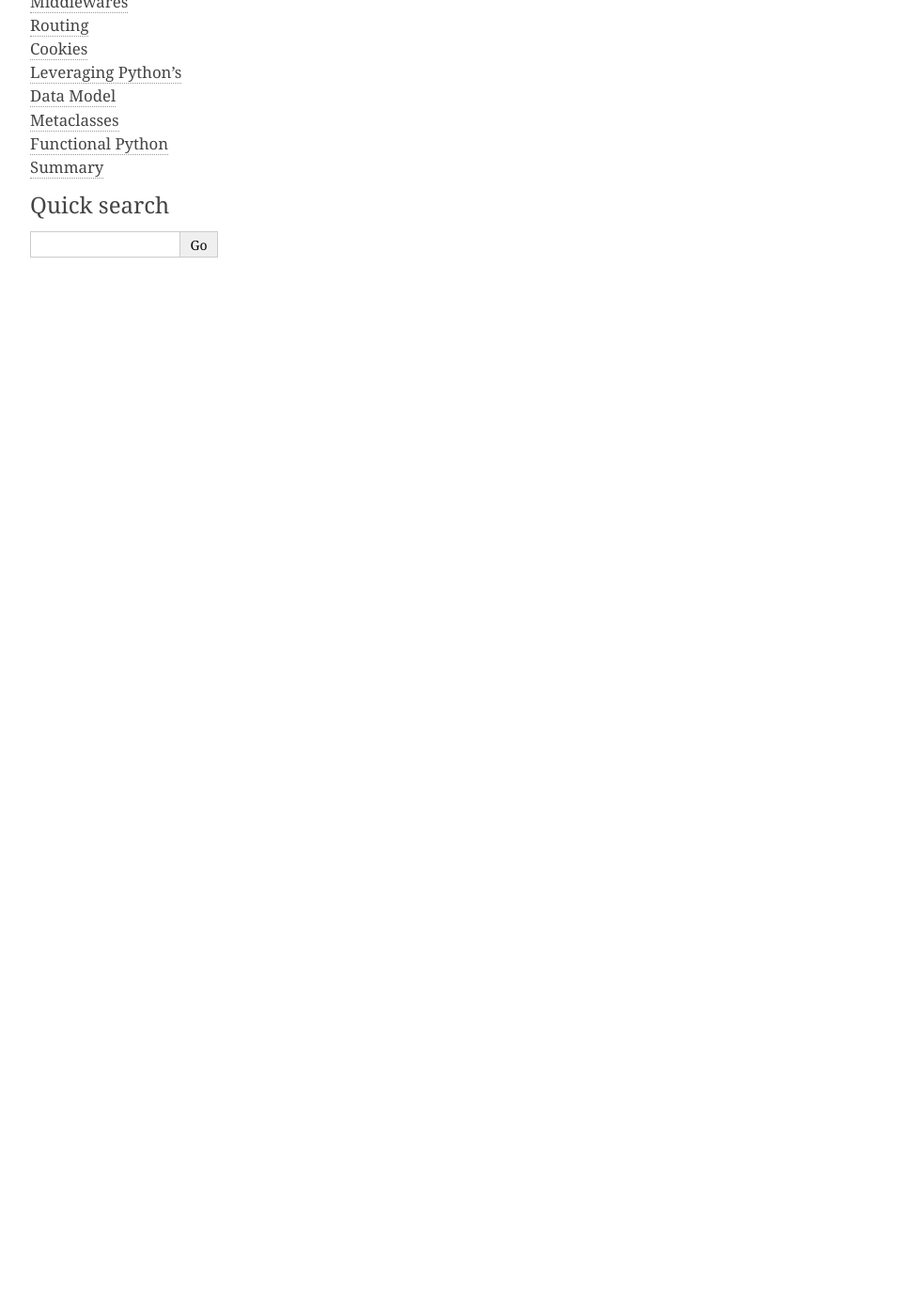
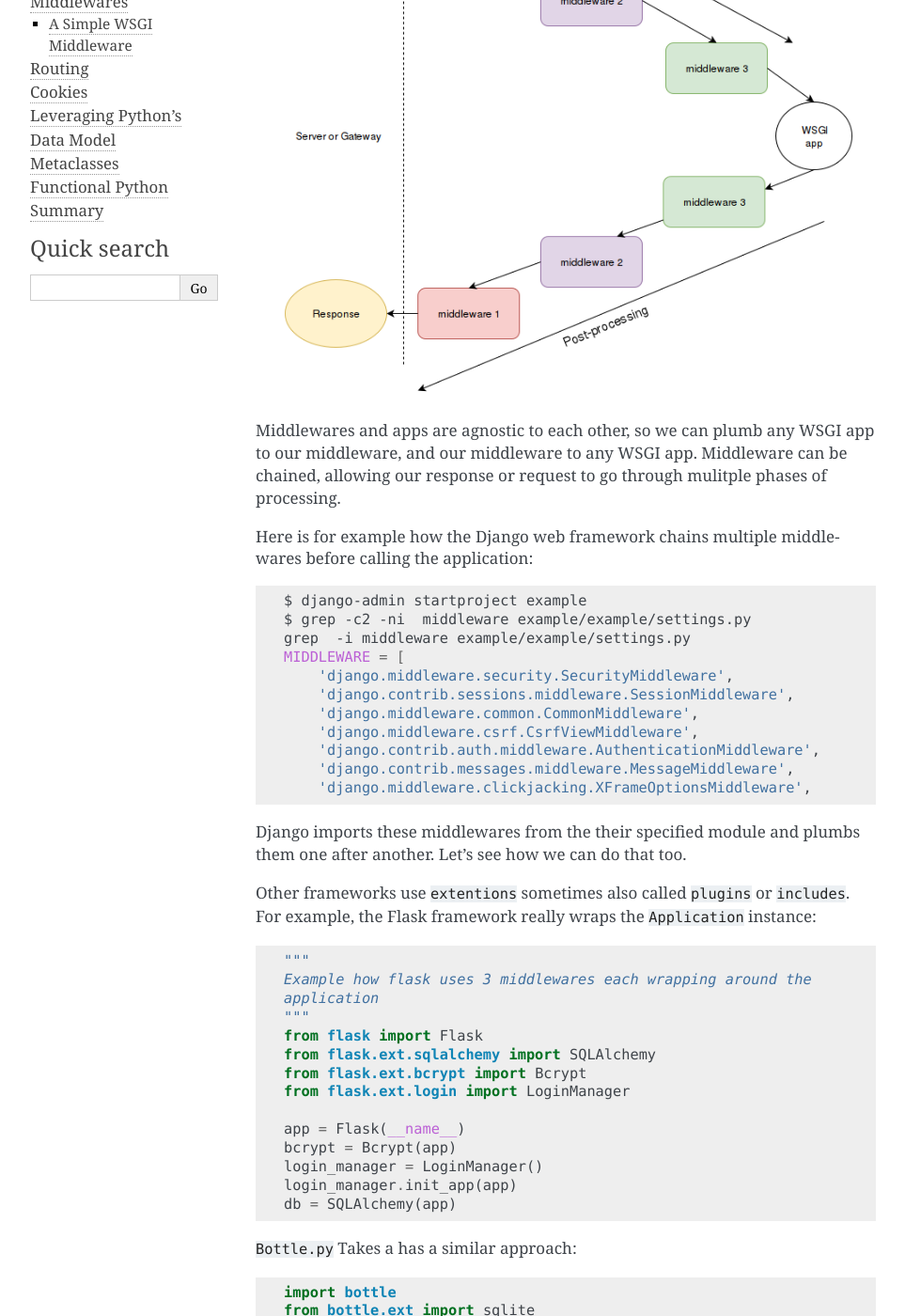
Before and after one commit to oz123/advanced-python, a Sphinx documentation site: the page built from docs/middlewares.rst, in a window 1280 px wide and 1400 px high, scrolled down 333 px. Shown: the whole window at 94% size, without its empty margins (148-1111 px from the left). Built offline with Sphinx 7.4.7, drawn with Linux system fonts in a browser that asks for light colours; pages that are not in the unit, such as notebooks, are missing from menus; before the commit the page ends 900 px from its top, so only the background shows below that; some of the changed text lies outside the part shown.

Commit message:
Add section about middlewares

```diff
--- a/docs/middlewares.rst
+++ b/docs/middlewares.rst
@@ -1,8 +1,168 @@
 Middlewares
 ===========
 
- A middleware is an object that wrapps the original application,
- hence the name.
- A middle is called between the application and the server.
- It can modify the response or the environment or route requests to
- different application objects.
+A middleware is an object that wrapps the original application,
+hence the name.
+A middle is called between the application and the server.
+It can modify the response or the environment or route requests to
+different application objects.
+
+  .. image:: ./_static/middlewares2.png
+    :scale: 90%
+
+Middlewares and apps are agnostic to each other,
+so we can plumb any WSGI app to our middleware,
+and our middleware to any WSGI app. Middleware can be chained,
+allowing our response or request to go through mulitple
+phases of processing.
+
+Here is for example how the Django web framework chains multiple middlewares
+before calling the application:
+
+.. code:: shell
+
+        $ django-admin startproject example
+        $ grep -c2 -ni  middleware example/example/settings.py
+        grep  -i middleware example/example/settings.py
+        MIDDLEWARE = [
+            'django.middleware.security.SecurityMiddleware',
+            'django.contrib.sessions.middleware.SessionMiddleware',
+            'django.middleware.common.CommonMiddleware',
+            'django.middleware.csrf.CsrfViewMiddleware',
+            'django.contrib.auth.middleware.AuthenticationMiddleware',
+            'django.contrib.messages.middleware.MessageMiddleware',
+            'django.middleware.clickjacking.XFrameOptionsMiddleware',
+
+Django imports these middlewares from the their
+specified module and plumbs them one after another. Let's see how
+we can do that too.
+
+Other frameworks use ``extentions`` sometimes also called ``plugins`` or
+``includes``. For example, the Flask framework really wraps the
+``Application`` instance:
+
+.. code:: python
+
+        """
+        Example how flask uses 3 middlewares each wrapping around the
+        application
+        """
+        from flask import Flask
+        from flask.ext.sqlalchemy import SQLAlchemy
+        from flask.ext.bcrypt import Bcrypt
+        from flask.ext.login import LoginManager
+
+        app = Flask(__name__)
+        bcrypt = Bcrypt(app)
+        login_manager = LoginManager()
+        login_manager.init_app(app)
+        db = SQLAlchemy(app)
+
+``Bottle.py`` Takes a has a similar approach:
+
+.. code:: python
+
+        import bottle
+        from bottle.ext import sqlite
+        app = bottle.Bottle()
+        plugin = sqlite.Plugin(dbfile='/tmp/test.db')
+        app.install(plugin)
+
+        @app.route('/show/:item')
+        def show(item, db):
+            row = db.execute('SELECT * from items where name=?', item).fetchone()
+            if row:
+               return template('showitem', page=row)
+            return HTTPError(404, "Page not found")
+
+Bottle hides the fact the the ``app.install`` command is wrapping your
+application with a call plugin which takes place before your application
+and after your application login. These action could be for example opening
+and closing connections to the database before and after the request if
+needed.
+
+A Simple WSGI Middleware
+------------------------
+
+As an example we show a simple WSGI middle which logs the
+environment dictionary to the console:
+
+.. code-block:: python
+
+    def log_environ(handler):
+        """print the envrionment dictionary to the console"""
+        from pprint import pprint
+        def _inner(environ, start_function):
+            pprint(environ)
+            return handler(environ, start_function)
+
+        return _inner
+
+        # this will show "Hello World!" in your browser,
+        # and the environment in the console
+        app = log_environ(hello_world_app)
+
+Excercise 2
++++++++++++
+
+Implement your own middleware which capitalizes the response you original
+application return.
+
+..  admonition:: Solution
+    :class: toggle
+
+    .. code-block:: python
+
+       def capitalize_response(handler):
+           """dumb middleware the assumes response is a list of
+              strings which can be capitlized"""
+
+           def _inner(environ, start_response):
+               response = handler(environ, start_response)
+               return [line.decode().upper().encode() for line in response]
+
+           return _inner
+
+       def handler(environ, start_function):
+           start_function('200 OK', [('Content-Type', 'text/plain')])
+           return [b"Hello World!\n"]
+
+       # this will return HELLO WORLD
+       app = capitalize_response(handler)
+
+
+Excercise 3
++++++++++++
+
+Implement your own middleware which reverses the response. Upon calling this
+middleware twice you should see the original response, e.g.:
+
+.. code:: python
+
+   def reverser(wsgiapp):
+       ...
+       ...
+
+   app = reverser(reverser(app)) # should return Hello WSGI!
+
+..  admonition:: Solution
+    :class: toggle
+
+    .. code-block:: python
+
+        def reverser(handler):
+
+            def _inner(environ, start_response):
+                response = handler(environ, start_response)
+                new_response = [x[::-1] for x in response]
+                print(new_response)
+                return new_response
+
+            return _inner
+
+        def app(environ, start_function):
+            start_function('200 OK', [('Content-Type', 'text/plain')])
+            return [b"Hello World!\n"]
+
+        # this will return Hello World
+        app = reverser(reverser(app))
```
Also changed, not shown: docs/_static/middlewares2.png (added).
